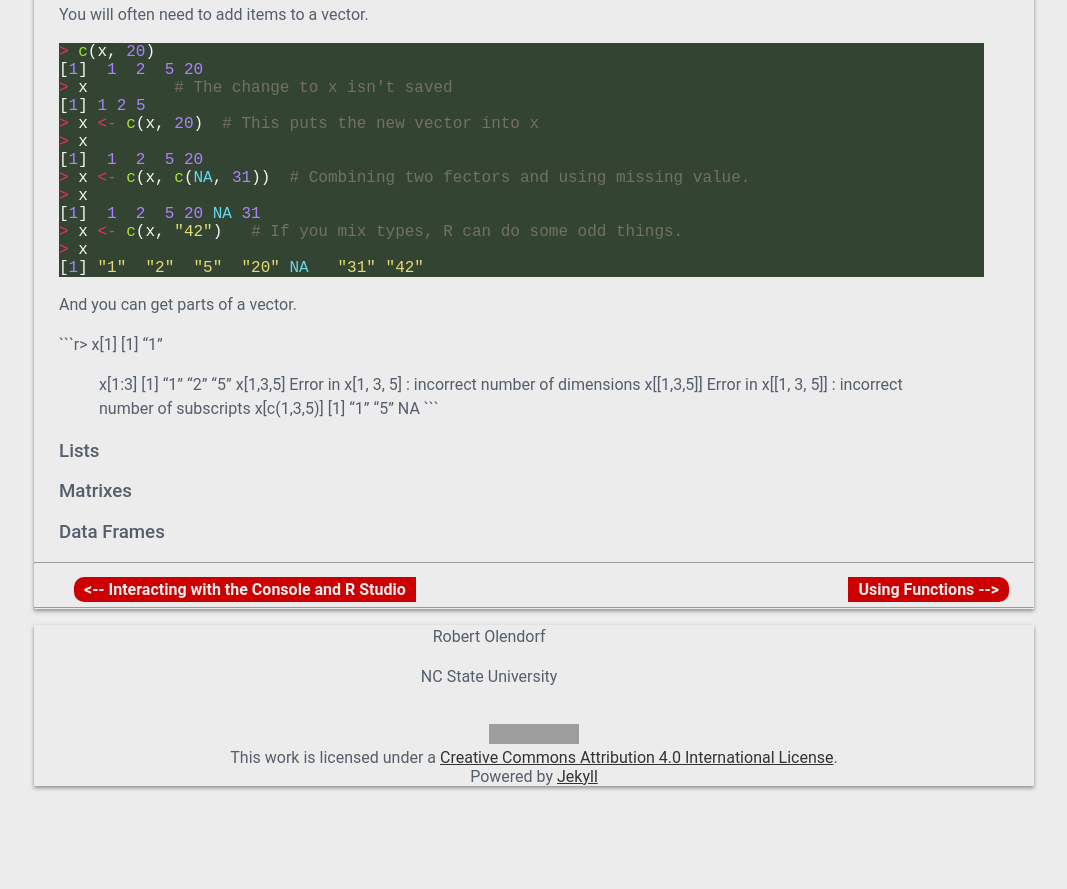
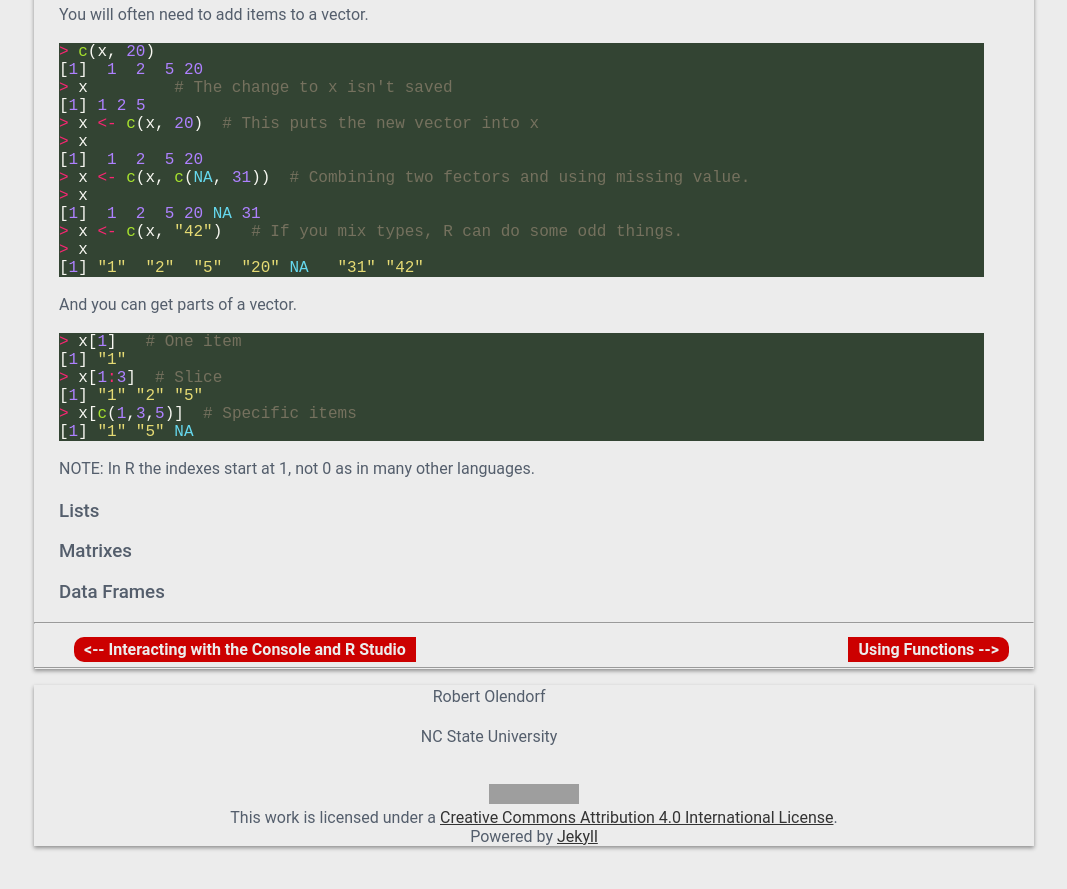
Before and after one commit to olendorf/beginning_r, a Jekyll site: the page built from _units/variables.md, in a window 1280 px wide and 900 px high, scrolled down 2227 px. Shown: the top 889 px of the window, without its empty margins (106-1173 px from the left). Built offline with Jekyll 4.4.1, drawn with Linux system fonts in a browser that asks for light colours; nearby versions of some CDN libraries; before the commit the page ends 3067 px from its top, so only the background shows below that; grey boxes are pictures that could not be loaded.

Commit message:
fixed little typo

````diff
--- a/_units/variables.md
+++ b/_units/variables.md
@@ -171,17 +171,16 @@ You will often need to add items to a vector.
 ```
 And you can get parts of a vector.
 
-```r> x[1]
+```r
+> x[1]   # One item
 [1] "1"
-> x[1:3]
+> x[1:3]  # Slice
 [1] "1" "2" "5"
-> x[1,3,5]
-Error in x[1, 3, 5] : incorrect number of dimensions
-> x[[1,3,5]]
-Error in x[[1, 3, 5]] : incorrect number of subscripts
-> x[c(1,3,5)]
+> x[c(1,3,5)]  # Specific items
 [1] "1" "5" NA
 ```
+
+NOTE: In R the indexes start at 1, not 0 as in many other languages.
 
 
 ### Lists
````
